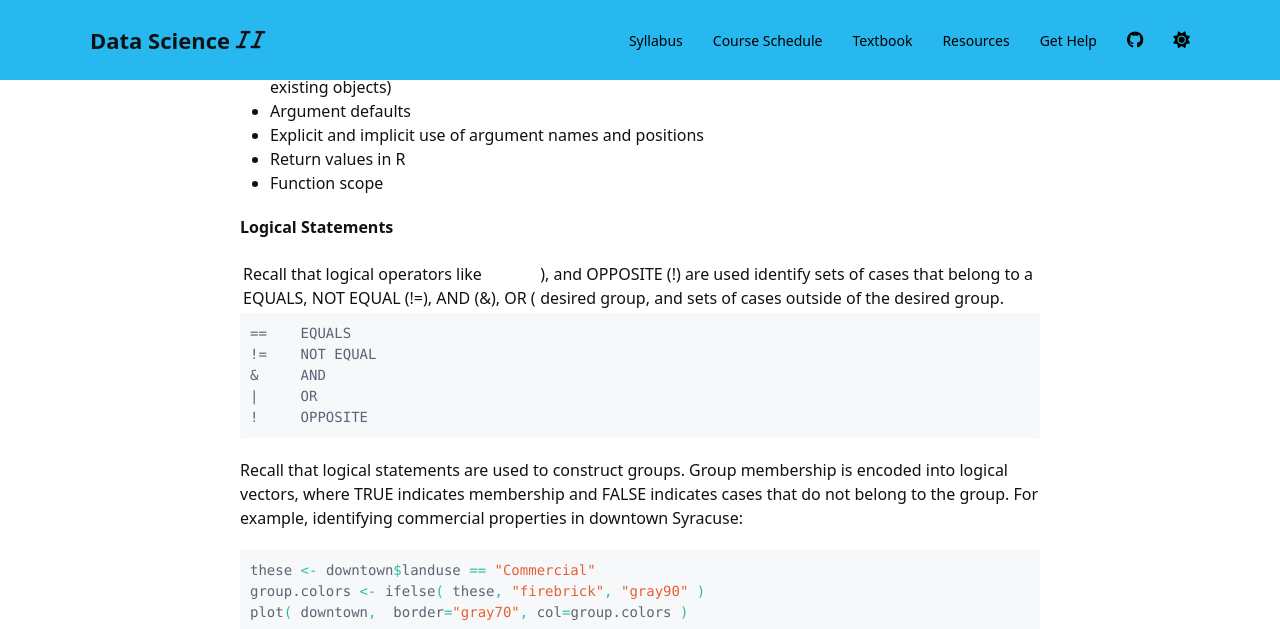
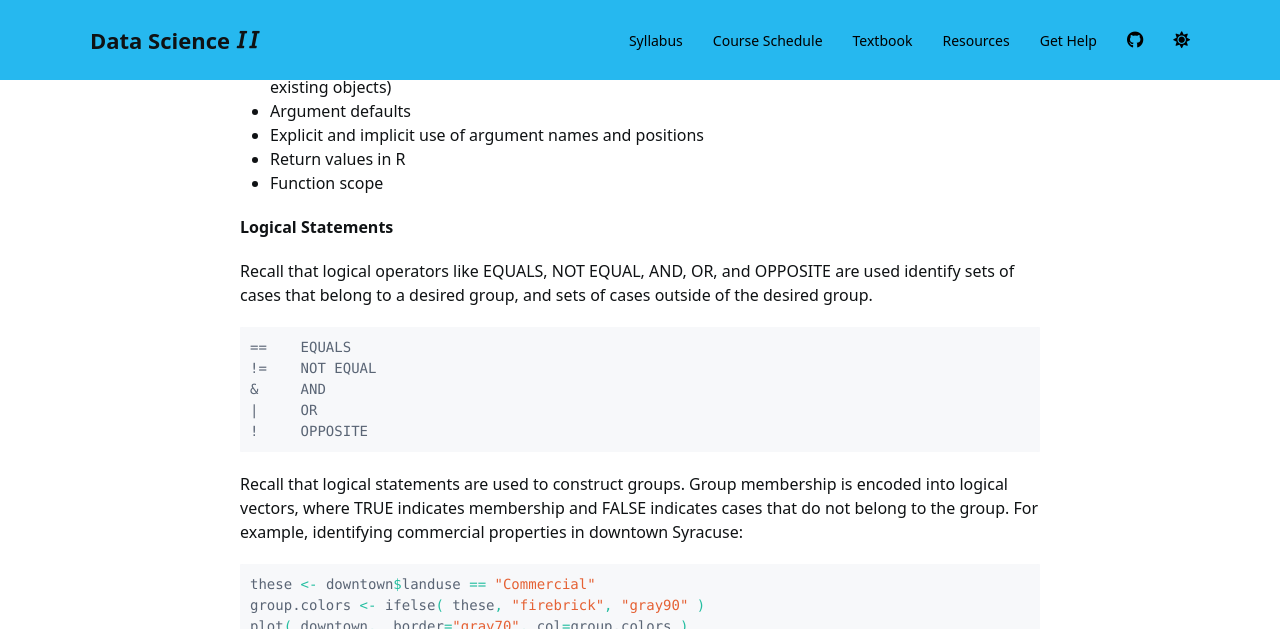
Before and after one commit to DS4PS/cpp-527-fall-2020, a Jekyll site: the page built from schedule.md, in a window 1280 px wide and 900 px high, scrolled down 6982 px, cut to the strip 0-629 px from the top of the window. Built offline with Jekyll 4.4.1, drawn with Linux system fonts in a browser that asks for light colours; nearby versions of some CDN libraries; a script bundle is joined from its source files by our own code; library files that are not in the unit come from our copies; a style sheet for code colours, icons or effects is not loaded.

````diff
--- a/schedule.md
+++ b/schedule.md
@@ -326,7 +326,7 @@ Make sure you are clear about:
 
 **Logical Statements**
 
-Recall that logical operators like EQUALS, NOT EQUAL (!=), AND (&), OR (|), and OPPOSITE (!) are used identify sets of cases that belong to a desired group, and sets of cases outside of the desired group.
+Recall that logical operators like EQUALS, NOT EQUAL, AND, OR, and OPPOSITE are used identify sets of cases that belong to a desired group, and sets of cases outside of the desired group.
 
 ```
 ==    EQUALS
````
